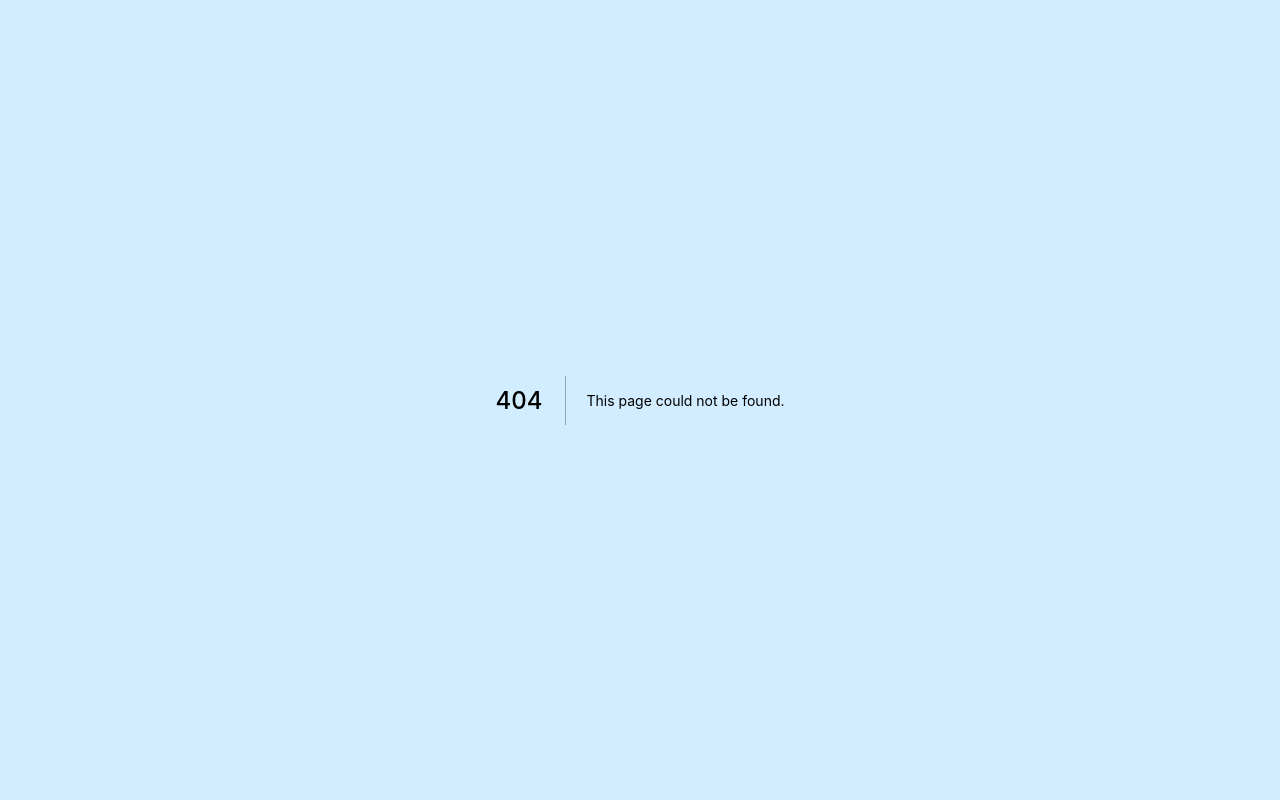
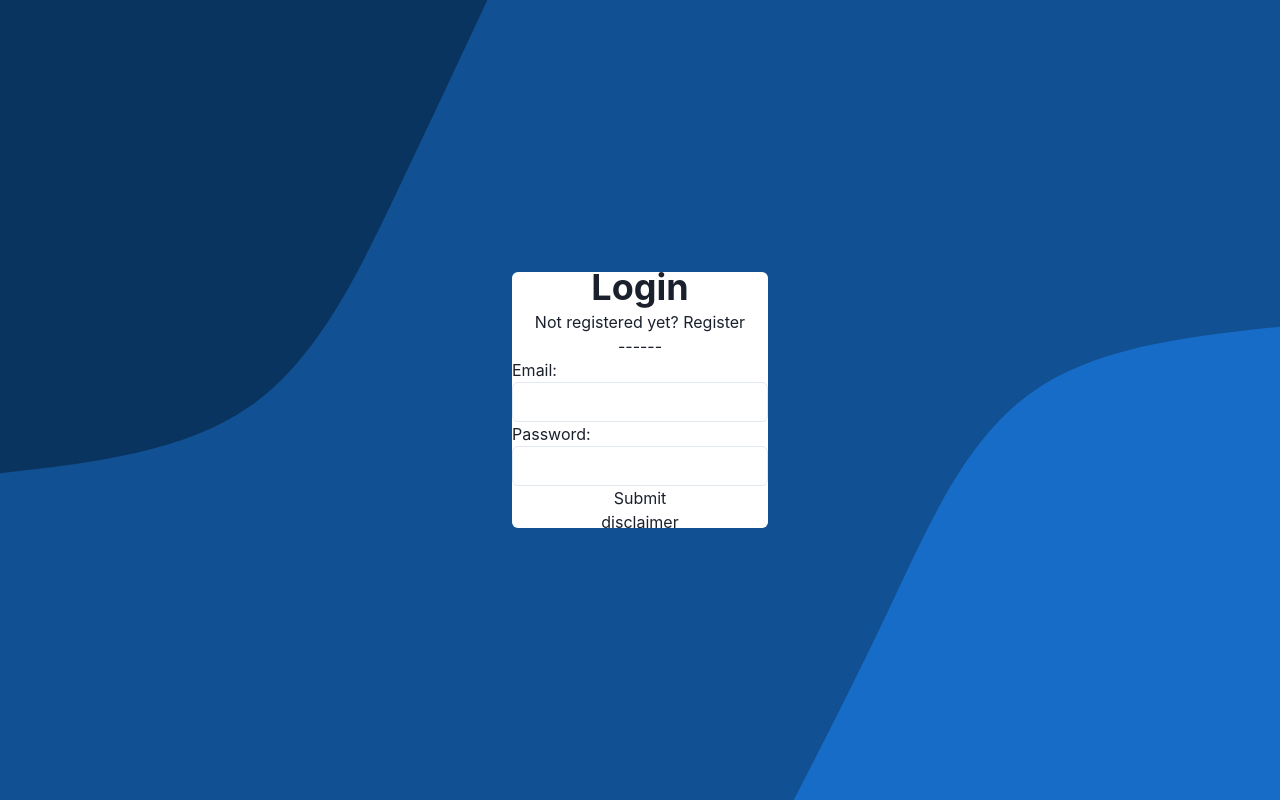
Before and after one commit to Am4teur/mazer-next, a Next.js app: page /auth in a window 1280 px wide. Before the commit this address had no page. Built offline with nearby package versions, Linux system fonts and the light colour scheme.

Commit message:
Add backbone for auth page

```diff
--- /dev/null
+++ b/pages/auth.tsx
@@ -0,0 +1,31 @@
+import { Heading, Input } from "@chakra-ui/react";
+import React from "react";
+
+const auth = () => {
+  return (
+    // With flex-1 I only need w-full because its flex-row.
+    // If it was flex-col, I would only need h-full.
+    <div className="flex-1 h-full w-full flex justify-center items-center bg-auth bg-fixed bg-center bg-cover bg-no-repeat">
+      <div className="flex flex-col justify-center items-center w-64 h-64 bg-white rounded-md">
+        <div className="flex flex-col justify-center items-center">
+          <Heading>Login</Heading>
+          <div>Not registered yet? Register</div>
+          <div>------</div>
+        </div>
+        <div>
+          <label>Email:</label>
+          <Input type="text"></Input>
+        </div>
+        <div>
+          <label>Password:</label>
+          <Input type="password"></Input>
+        </div>
+        <button>Submit</button>
+        <div>disclaimer</div>
+      </div>
+    </div>
+  );
+  //rgb(16, 80, 147) url("./background.svg") no-repeat fixed center center
+};
+
+export default auth;
```
